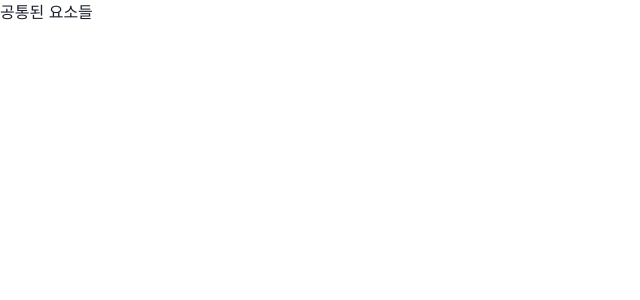
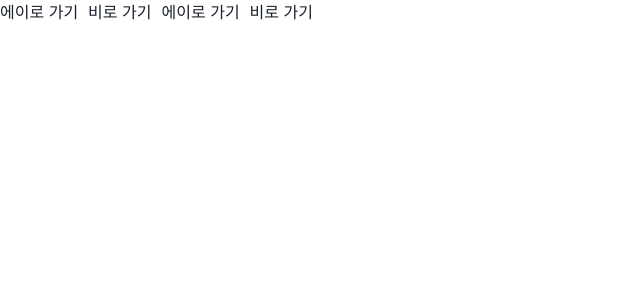
Before and after one commit to junggji/react20231031, a React (Create React App) app: page / in a window 1280 px wide. Shown: the top 300 px of the page, without its empty margins (0-640 px from the left). Built offline with nearby package versions, Linux system fonts and the light colour scheme.

Commit message:
react router의 Link를 사용할 것

```diff
--- a/src/App.js
+++ b/src/App.js
@@ -2,16 +2,34 @@
 import {
   createBrowserRouter,
   createRoutesFromElements,
+  Link,
   Outlet,
   Route,
   RouterProvider,
 } from "react-router-dom";
-import { Box } from "@chakra-ui/react";
+import { Box, Flex } from "@chakra-ui/react";
 
 function HomeComponent() {
   return (
     <Box>
-      공통된 요소들
+      <Flex gap={"10px"}>
+        <Box>
+          {/* react-router 사용시 a태그를 사용하지 않을 것 */}
+          {/* 대신 Link Component 사용 */}
+          <a href="/apath">에이로 가기</a>
+        </Box>
+        <Box>
+          <a href="/bpath">비로 가기</a>
+        </Box>
+
+        {/* 대신 Link Component 사용 */}
+        <Box>
+          <Link to={"/apath"}>에이로 가기</Link>
+        </Box>
+        <Box>
+          <Link to={"/bpath"}>비로 가기</Link>
+        </Box>
+      </Flex>
       <Outlet />
     </Box>
   );
```
